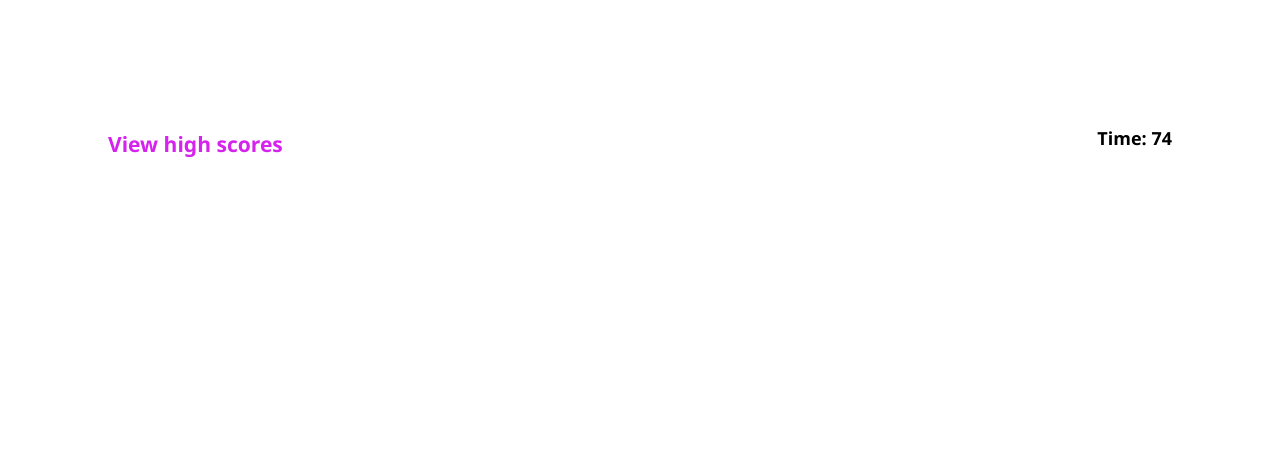
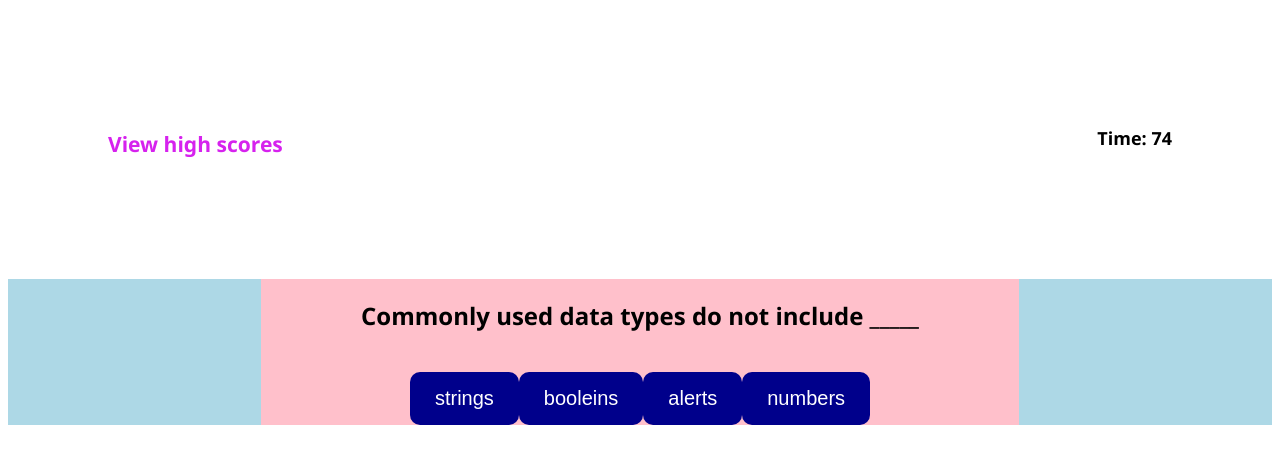
Before and after one commit to FatherDkay/codeQuiz, a plain HTML site: page index.html in a window 1280 px wide. Both pictures are taken after a click on the button "Start Quiz". Drawn offline with Linux system fonts and the light colour scheme.

Commit message:
start works, buttons work

```diff
--- a/assets/css/style.css
+++ b/assets/css/style.css
@@ -37,19 +37,31 @@
 }
 
 .mainSection {
+  display: flex;
+  flex-direction: column;
   margin-bottom: 20px;
   font-family:'Segoe UI', Tahoma, Geneva, Verdana, sans-serif;
+  width: 100%;
   justify-content: center;
+  background-color: lightblue;
+  text-align: center;
+
 }
 
 .mainBoxes{
   margin-bottom: 20px;
   font-family:'Segoe UI', Tahoma, Geneva, Verdana, sans-serif;
-  justify-content: center;
+  background-color: pink;
+  width: 60%;
+  text-align: center;
+  margin: auto;
 }
 
-mainMiddle {
+
+.mainMiddle {
   text-align: center;
+  width: 60%;
+  background-color: pink;
 }
 .center {
   width: 100%;
--- a/assets/js/script.js
+++ b/assets/js/script.js
@@ -1,22 +1,25 @@
-var question = [
+var questions = [
   {q: "Commonly used data types do not include _____", a: "alerts", answers: ["strings", "booleins", "alerts", "numbers"]},
   {q: "The condition in an if/then statement is enclused with _____", a: "parentheses", answers: ["quotes", "curly brackets", "parentheses", "square brackets"]},
-  {q: "String values must be enclused with _____", a: "Question 3 answer"},
-  {q: "Question 4", a: "Question 4 answer"},
+  {q: "String values must be enclosed with _____", a: "quotes", answers: ["quotes", "curly brackets", "square brackets", "parenthesis"]},
+  {q: "Array's in javascript can be used to store", a: "all of the above", answers: ["numbers and strings", "other arrays", "booleans", "all of the above"]},
   {q: "Question 5", a: "Question 5 answer"}
 ]
+// ELEMENT VARIABLES
 var timer = document.getElementById('countdown');
 var main = document.getElementById("mainTop");
 var mainMid = document.getElementById("mainMiddle");
 var mainBottom = document.getElementById("mainBottom");
-var currentQuestion  = [];
+var currentQuestion  = 0;
 var score = 0;
+var answer;
+// END
+var timeLeft = 75;
 
 // TIMER 75 SECONDS
 function countdown() {
-  var timeLeft = 75;
   var timeInterval = setInterval(function() {
-    if(timeLeft > 0) {
+    if (timeLeft > 0) {
       timer.textContent = "Time: " + timeLeft;
       timeLeft--;
     } else {
@@ -32,13 +35,13 @@ function countdown() {
 function startQuiz(){
   var title = document.createElement("h1");
   title.textContent = "Coding Quiz Challenge";
-  title.setAttribute('style', 'margin:auto; width: 50%; text-align:center; font-size: 40px');
+  //title.setAttribute('style', 'margin:auto; width: 50%; text-align:center; font-size: 40px');
   main = title;
   mainTop.appendChild(main);
 
   var title2 = document.createElement("h2");
   title2.textContent ="Try to answer the following code-related questions within the time limit.  keep in mind that incorrect answers will penalize your score/time by 10 seconds!";
-  title2.setAttribute('style', 'margin:auto; width: 50%; text-align:center; padding-bottom: 25px');
+  //title2.setAttribute('style', 'margin:auto; width: 50%; text-align:center; padding-bottom: 25px');
   mainMid = title2;
   mainMiddle.appendChild(mainMid);
 
@@ -50,32 +53,56 @@ function startQuiz(){
 }
 // END AUTOEXEC
 
-//
+
+// FUNCTION GO
+function go(){
+  var el = document.getElementById('btnContainer');
+  mainMid.textContent = "";
+  el.remove();
+  countdown();
+  askQuestion();
+}
+// END GO
+
+
+// FUNCTION REMOVE BUTTONS
+function removeButtons(className){
+  const elements = document.getElementsByClassName("btn");
+  while(elements.length > 0){
+      elements[0].parentNode.removeChild(elements[0]);
+  }
+}
+// END REMOVE BUTTONS
 
 // FUNCTION ASK QUESTION
-function go(){
-  countdown();
-  main.textContent = "";
-  mainMid.textContent = "";
-  var el = document.getElementById('btnContainer');
-  el.remove();
-  askQuestion()
-}
+function askQuestion (){
+  // check for remaining questions and if not end game
+  if (currentQuestion >= questions.length) {
+    //END GAME
+  }
+  // check timer <= 0
+  removeButtons();
+  var theQuestion = questions[currentQuestion];
+  main.textContent =theQuestion.q;
+  for (i = 0; i < theQuestion.answers.length; i++){
+    createBtn(theQuestion.answers[i],"btn",function(e) {
+      if (e.currentTarget.textContent === theQuestion.a) {
+        mainBottom.textContent ="Correct";
+        score = score + timeLeft;
+      } else {
+        mainBottom.textContent = "Wrong shithead";
+        timeLeft = timeLeft - 10;
+      }
+      currentQuestion++;
+      askQuestion();
+    });
+  }
+  // check answer correct or wrong
 
-function askQuestion(){
 
 }
 
-
-
-
-// END FUNCTION ASK QUESTION
-
-// FUNCTION CHECK ANSWER
-
-
-// END CHECK ANSWER
-
+// END ASK QUESTION
 
 // FUNCTION CREATE BUTTON
 function createBtn(text, className, callback) {
@@ -86,16 +113,13 @@ function createBtn(text, className, callback) {
   if (callback) {
     btn.addEventListener("click", callback);
   }
- c
   mainMiddle.appendChild(btn);
 }
 // END FUNCTION CREATE BUTTON
 
 
 
-
-
-  // var startBtn = document.createElement("button");
+ // var startBtn = document.createElement("button");
   // startBtn.textContent = "Start Quiz";
   // startBtn.classList.add("btn");
   // btnContainer.appendChild(startBtn);
```
